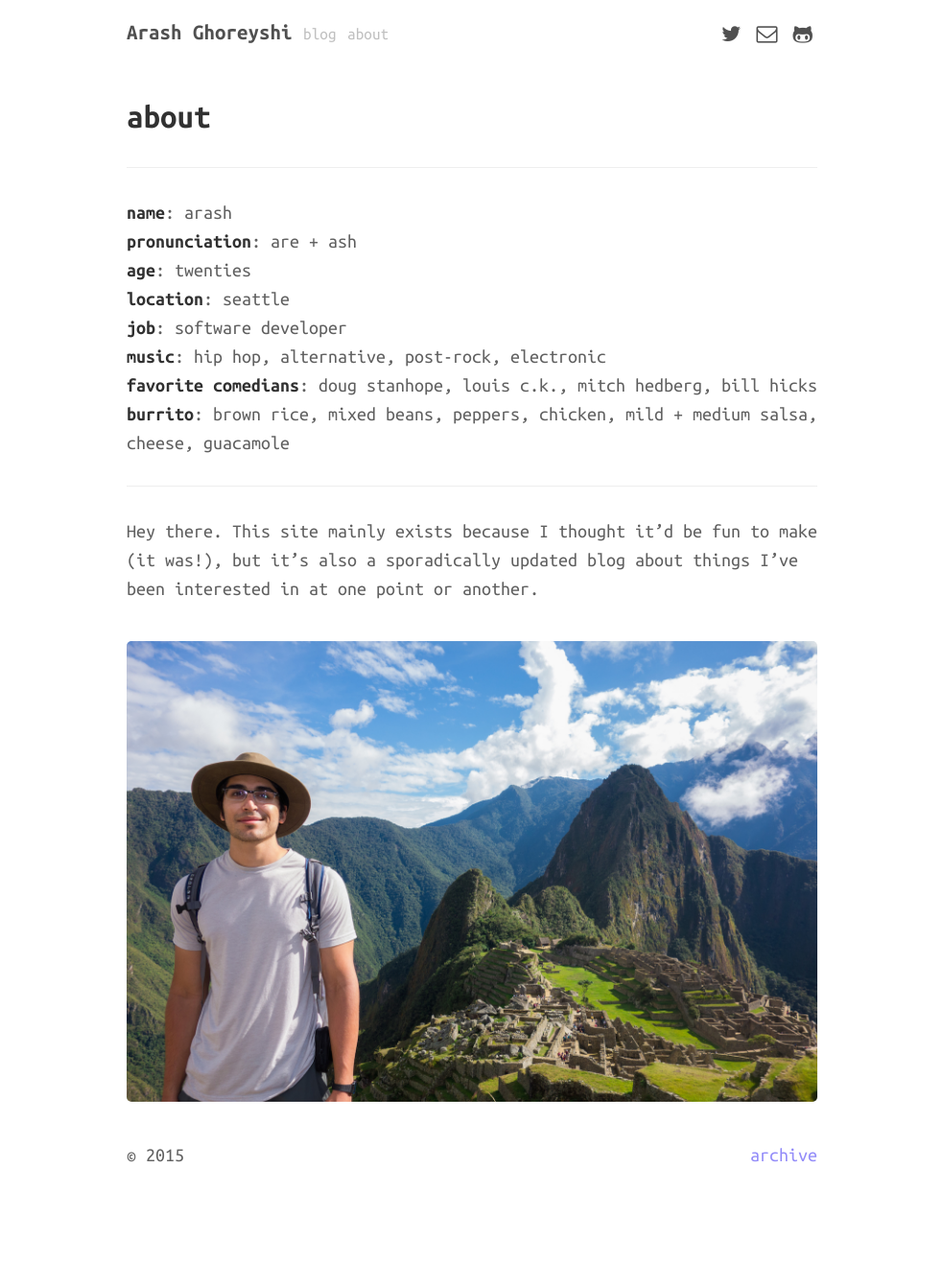
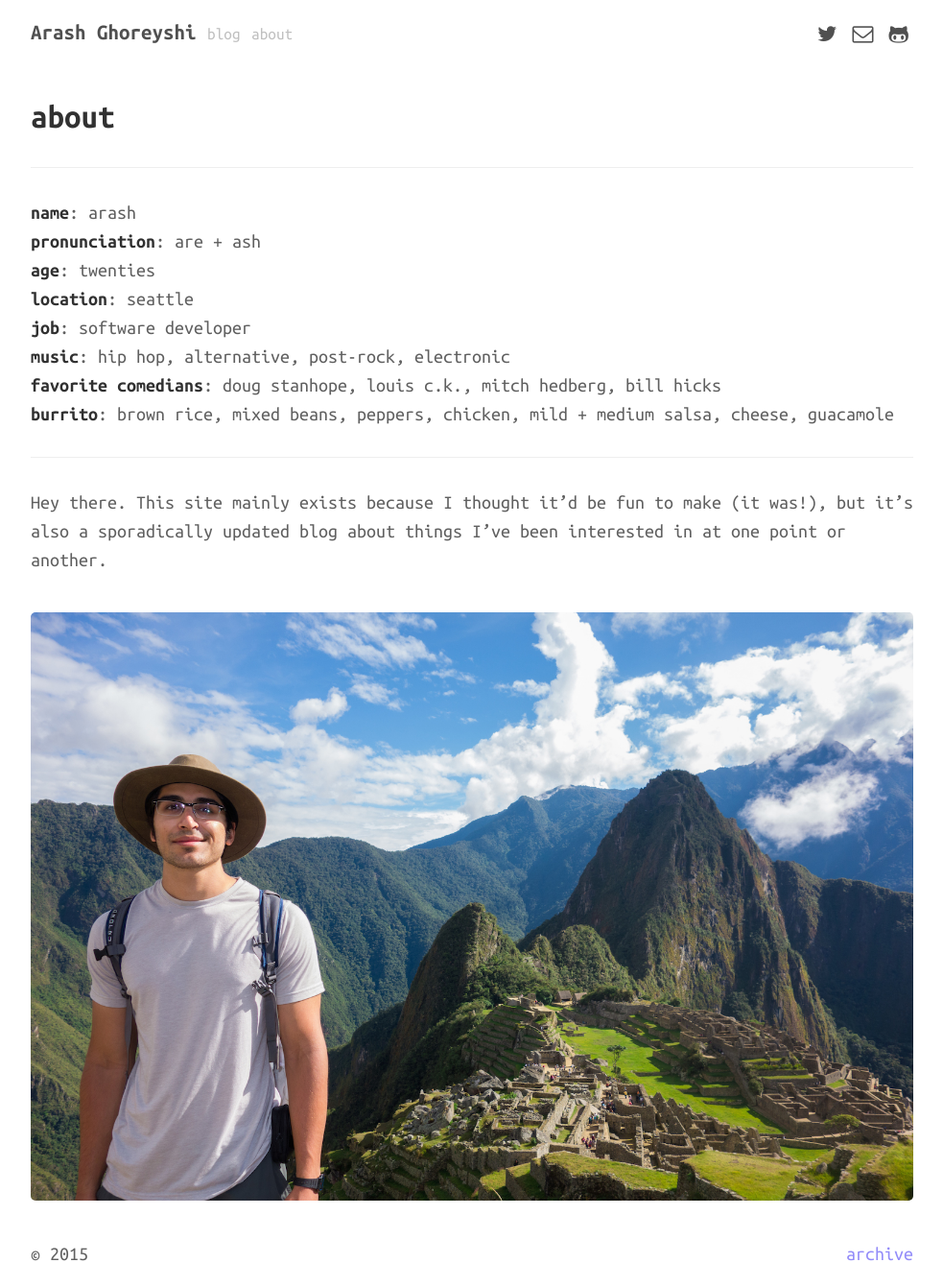
Before and after one commit to greyshi/greyshi.github.io, a Jekyll site: the page built from about/index.md, in a window 1280 px wide. Shown: the whole page at 96% size, without its empty margins (148-1131 px from the left). Built offline with Jekyll 4.4.1, drawn with Linux system fonts in a browser that asks for light colours; nearby versions of some CDN libraries; Markdown is read by kramdown in place of the engine named in the settings; before the commit the page ends 1238 px from its top, so only the background shows below that.

Commit message:
Increase max content width

```diff
--- a/public/css/poole.css
+++ b/public/css/poole.css
@@ -260,7 +260,7 @@ tbody tr:nth-child(odd) th {
  */
 
 .container {
-  max-width: 38rem;
+  max-width: 48rem;
   padding-left:  1rem;
   padding-right: 1rem;
   margin-left:  auto;
```
